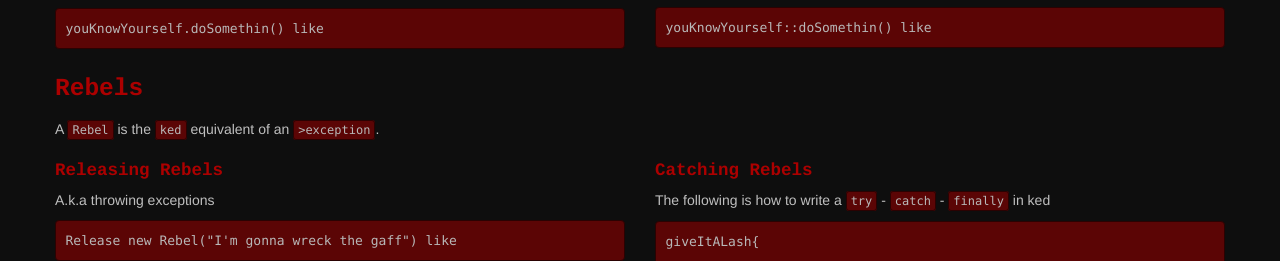
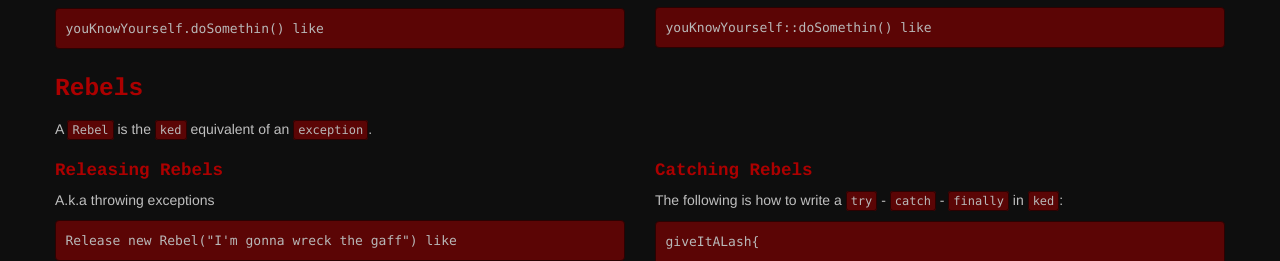
Before and after one commit to adam-lynch/ked, a plain HTML site: page index.html in a window 1280 px wide. Shown: the part 1628-1889 px from the top of the page. Drawn offline with Linux system fonts and the light colour scheme.

Commit message:
Fixed a couple of typos

```diff
--- a/index.html
+++ b/index.html
@@ -164,7 +164,7 @@ orEvenJust{
 			</div>
 
 			<h3 class="span12">Rebels</h3>
-			<p class="span12">A <code>Rebel</code> is the <code>ked</code> equivalent of an <code>>exception</code>.</p>
+			<p class="span12">A <code>Rebel</code> is the <code>ked</code> equivalent of an <code>exception</code>.</p>
 
 			<div class="span6">
 				<h4>Releasing Rebels</h4>
@@ -174,7 +174,7 @@ orEvenJust{
 
 			<div class="span6">
 				<h4>Catching Rebels</h4>
-				<p>The following is how to write a <code>try</code> - <code>catch</code> - <code>finally</code> in ked</p>
+				<p>The following is how to write a <code>try</code> - <code>catch</code> - <code>finally</code> in <code>ked</code>:</p>
 <pre>
 giveItALash{
 
```
